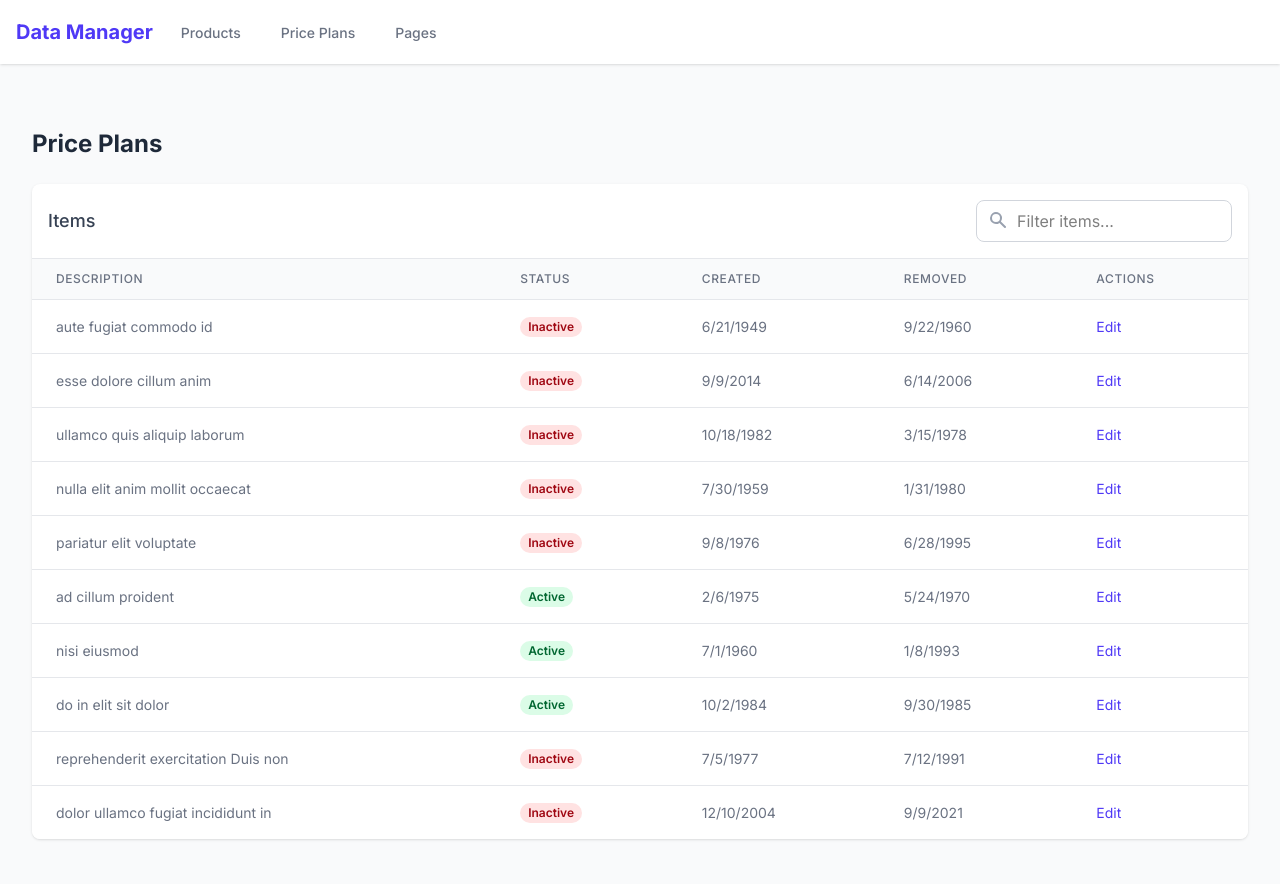
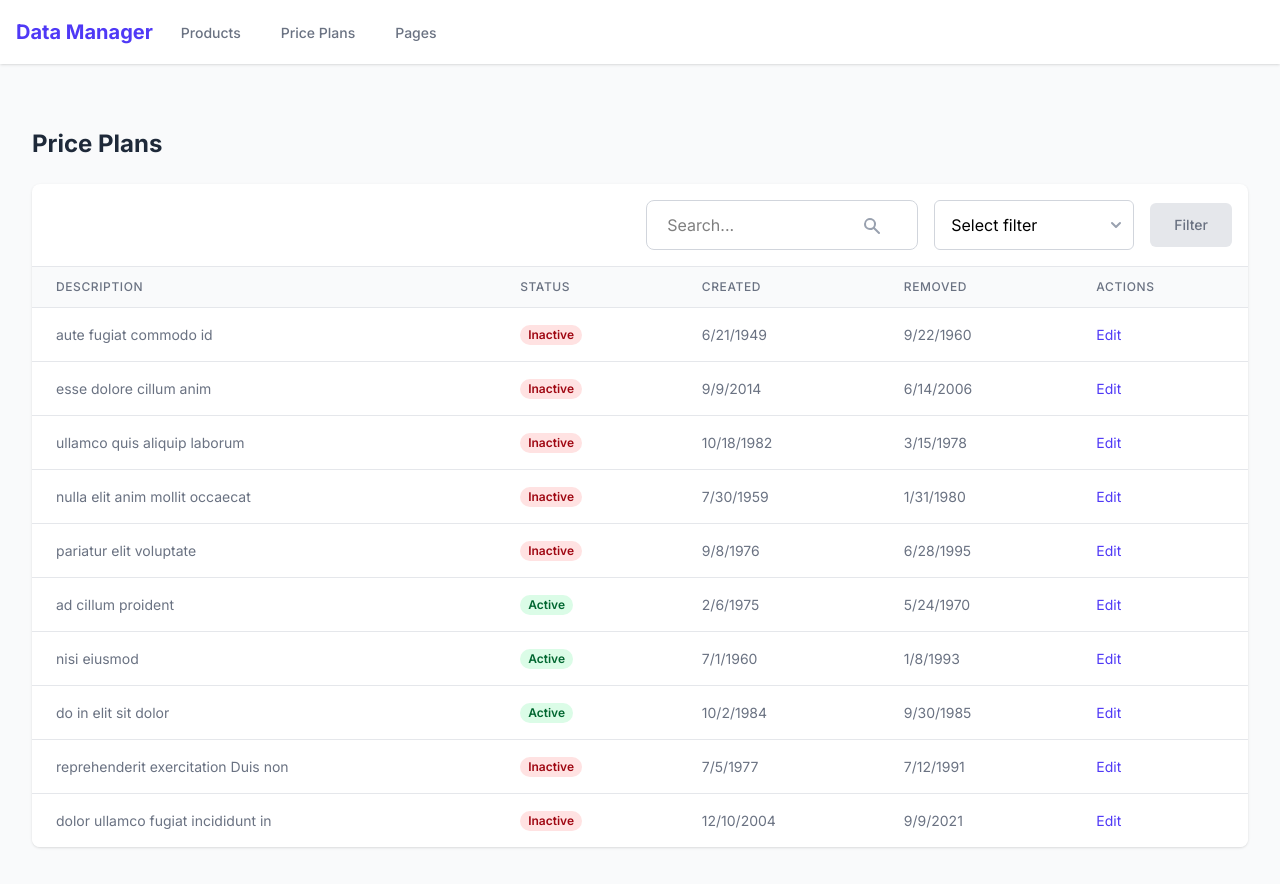
Before and after one commit to EvGENIY-up/Table-Implementation, a Next.js app: page /price-plans in a window 1280 px wide. Shown: the top 884 px of the page. Built offline with nearby package versions, Linux system fonts and the light colour scheme.

Commit message:
fix: select works after filter button

```diff
--- a/src/components/DataTable/DataTable.tsx
+++ b/src/components/DataTable/DataTable.tsx
@@ -1,6 +1,6 @@
 'use client';
 
-import React, { useState } from 'react';
+import React, { useState, useEffect } from 'react';
 import { TableColumn, Entity } from '@/types/dataTypes';
 import { EditModal } from './EditModal';
 import { TableHeader } from './TableHeader';
@@ -18,25 +18,51 @@ export function DataTable<T extends Entity>({
                                             }: DataTableProps<T>) {
   const [filter, setFilter] = useState('');
   const [editingItem, setEditingItem] = useState<T | null>(null);
+  const [filteredData, setFilteredData] = useState<T[]>(data);
+  const [activeFilter, setActiveFilter] = useState<boolean | null>(null);
 
-  const filteredData = data.filter(item =>
-    Object.values(item).some(
-      value => typeof value === 'string' &&
-        value.toLowerCase().includes(filter.toLowerCase())
-    )
-  );
+  // Применяем все фильтры
+  const applyFilters = (filterValue: string | null) => {
+    let result = [...data];
 
-  const handleSave = (updatedItem: T) => {
-    const updatedData = data.map(item =>
-      item.id === updatedItem.id ? updatedItem : item
-    );
-    onUpdate(updatedData);
-    setEditingItem(null);
+    // Фильтр по поиску
+    if (filter) {
+      result = result.filter(item =>
+        Object.values(item).some(
+          value => typeof value === 'string' &&
+            value.toLowerCase().includes(filter.toLowerCase())
+        )
+      );
+    }
+
+    // Фильтр по активности
+    if (filterValue === 'active') {
+      setActiveFilter(true);
+      result = result.filter(item => item.active === true);
+    } else if (filterValue === 'inactive') {
+      setActiveFilter(false);
+      result = result.filter(item => item.active === false);
+    } else {
+      setActiveFilter(null);
+    }
+
+    setFilteredData(result);
   };
+
+  // Автоматически применяем текстовый фильтр при изменении
+  useEffect(() => {
+    if (activeFilter === null) {
+      applyFilters(null);
+    }
+  }, [data, filter]);
 
   return (
     <div className="overflow-x-auto bg-white rounded-lg shadow">
-      <TableHeader filter={filter} setFilter={setFilter} />
+      <TableHeader
+        filter={filter}
+        setFilter={setFilter}
+        onApplyFilter={applyFilters}
+      />
 
       <table className="min-w-full divide-y divide-gray-200">
         <thead className="bg-gray-50">
@@ -89,7 +115,12 @@ export function DataTable<T extends Entity>({
           item={editingItem}
           columns={columns.filter(col => col.editable)}
           onClose={() => setEditingItem(null)}
-          onSave={handleSave}
+          onSave={(updatedItem) => {
+            const updatedData = data.map(item =>
+              item.id === updatedItem.id ? updatedItem : item
+            );
+            onUpdate(updatedData);
+          }}
         />
       )}
     </div>
--- a/src/components/DataTable/TableHeader.tsx
+++ b/src/components/DataTable/TableHeader.tsx
@@ -1,31 +1,86 @@
 'use client';
 
-import React from 'react';
+import React, { useState } from 'react';
 
 interface TableHeaderProps {
   filter: string;
   setFilter: (value: string) => void;
+  onApplyFilter: (filterValue: string | null) => void;
 }
 
-export function TableHeader({ filter, setFilter }: TableHeaderProps) {
+export function TableHeader({
+                              filter,
+                              setFilter,
+                              onApplyFilter
+                            }: TableHeaderProps) {
+  const [selectedFilter, setSelectedFilter] = useState<string>('');
+
+  const handleClearFilter = () => {
+    setSelectedFilter('');
+    onApplyFilter(null);
+  };
+
+  const handleApplyFilter = () => {
+    onApplyFilter(selectedFilter);
+  };
+
   return (
-    <div className="p-4 border-b border-gray-200">
-      <div className="flex items-center justify-between">
-        <h2 className="text-lg font-medium text-gray-700">Items</h2>
-        <div className="relative">
+    <div className="p-4 border-b border-gray-200 flex items-center justify-end">
+      <div className="flex relative">
         <input
           type="text"
           value={filter}
           onChange={(e) => setFilter(e.target.value)}
-            placeholder="Filter items..."
-            className="pl-10 pr-4 py-2 border border-gray-300 rounded-lg focus:ring-indigo-500 focus:border-indigo-500 w-64"
+          placeholder="Search..."
+          className="pl-5 pr-4 py-3 border border-gray-300 rounded-lg focus:ring-indigo-500 focus:border-indigo-500"
         />
-          <div className="absolute left-3 top-2.5 text-gray-400">
+        <div className="absolute left-54 top-4 text-gray-400">
           <svg xmlns="http://www.w3.org/2000/svg" className="h-5 w-5" viewBox="0 0 20 20" fill="currentColor">
             <path fillRule="evenodd" d="M8 4a4 4 0 100 8 4 4 0 000-8zM2 8a6 6 0 1110.89 3.476l4.817 4.817a1 1 0 01-1.414 1.414l-4.816-4.816A6 6 0 012 8z" clipRule="evenodd" />
           </svg>
         </div>
       </div>
+
+      <div className="flex items-center space-x-2 ml-4">
+        <div className="relative">
+          <select
+            value={selectedFilter}
+            onChange={(e) => setSelectedFilter(e.target.value)}
+            className="border border-gray-300 rounded-md mr-2 px-4 py-3 focus:ring-indigo-500 focus:border-indigo-500 appearance-none pr-10 bg-white"
+            style={{ minWidth: '200px' }}
+          >
+            <option value="">Select filter</option>
+            <option value="active">Active</option>
+            <option value="inactive">Inactive</option>
+          </select>
+
+          {/* Стрелочка для select */}
+          <div className="pointer-events-none absolute inset-y-0 right-0 flex items-center pr-4">
+            <svg className="h-5 w-5 text-gray-400" xmlns="http://www.w3.org/2000/svg" viewBox="0 0 20 20" fill="currentColor">
+              <path fillRule="evenodd" d="M5.293 7.293a1 1 0 011.414 0L10 10.586l3.293-3.293a1 1 0 111.414 1.414l-4 4a1 1 0 01-1.414 0l-4-4a1 1 0 010-1.414z" clipRule="evenodd" />
+            </svg>
+          </div>
+
+          {/* Крестик для очистки */}
+          {selectedFilter && (
+            <button
+              onClick={handleClearFilter}
+              className="absolute right-10 top-4 text-gray-400 hover:text-gray-600"
+            >
+              <svg xmlns="http://www.w3.org/2000/svg" className="h-5 w-5" viewBox="0 0 20 20" fill="currentColor">
+                <path fillRule="evenodd" d="M10 18a8 8 0 100-16 8 8 0 000 16zM8.707 7.293a1 1 0 00-1.414 1.414L8.586 10l-1.293 1.293a1 1 0 101.414 1.414L10 11.414l1.293 1.293a1 1 0 001.414-1.414L11.414 10l1.293-1.293a1 1 0 00-1.414-1.414L10 8.586 8.707 7.293z" clipRule="evenodd" />
+              </svg>
+            </button>
+          )}
+        </div>
+
+        <button
+          onClick={handleApplyFilter}
+          disabled={!selectedFilter}
+          className={`px-6 py-3 rounded-md text-sm font-medium ${selectedFilter ? 'bg-gray-500 text-white hover:bg-gray-600' : 'bg-gray-200 text-gray-500 cursor-not-allowed'}`}
+        >
+          Filter
+        </button>
       </div>
     </div>
   );
```
Lines whose indentation alone changed are shown as unchanged.
